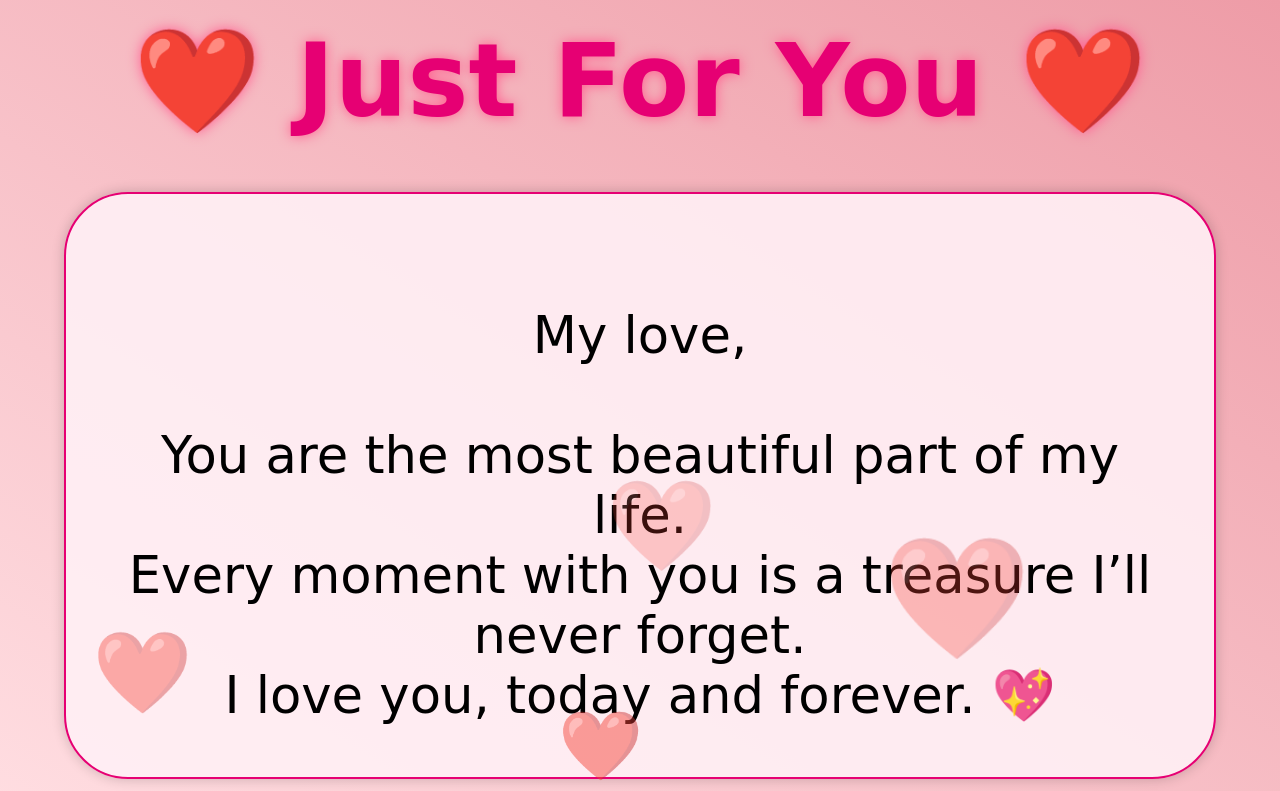
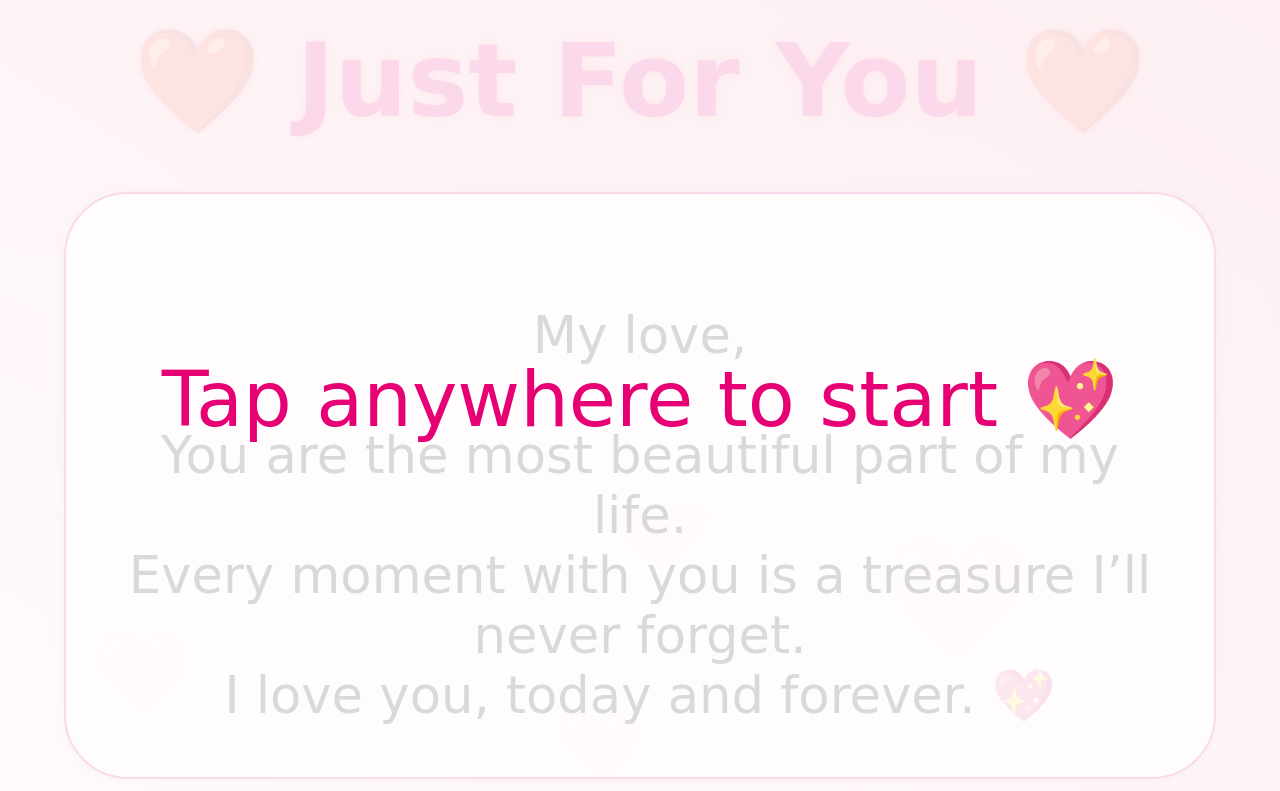
Before and after one commit to manassety/love-project, a plain HTML site: page index.html in a window 1280 px wide. Shown: the top 791 px of the page. Drawn offline with Linux system fonts and the light colour scheme.

Commit message:
Update index.html

```diff
--- a/index.html
+++ b/index.html
@@ -19,11 +19,12 @@
       overflow: hidden;
       font-family: "Segoe Script", cursive;
       text-align: center;
+      position: relative;
     }
 
     h1 {
       color: #e60073;
-      font-size: 8vw;  /* responsive font */
+      font-size: 8vw;
       margin-bottom: 4vw;
       animation: glow 2s infinite alternate;
     }
@@ -38,12 +39,15 @@
       border: 2px solid #e60073;
       border-radius: 5vw;
       padding: 4vw;
-      font-size: 4vw;  /* responsive text */
+      font-size: 4vw;
       max-width: 90%;
       min-width: 60%;
       white-space: pre-line;
       overflow-wrap: break-word;
       box-shadow: 0 0 1vw rgba(0,0,0,0.2);
+      z-index: 1;
+      animation: fadeIn 3s ease-in forwards;
+      opacity: 0;
     }
 
     .heart {
@@ -57,9 +61,11 @@
       100% { transform: translateY(-10vh) scale(1.5); opacity: 0; }
     }
 
-    audio { display: none; }
+    @keyframes fadeIn {
+      to { opacity: 1; }
+    }
 
-    /* Media queries for small screens */
+    /* Mobile responsiveness */
     @media(max-width: 480px){
       h1 { font-size: 10vw; margin-bottom: 6vw; }
       .message { font-size: 5vw; padding: 5vw; border-radius: 6vw; }
@@ -70,10 +76,26 @@
       .message { font-size: 3vw; padding: 2vw; border-radius: 2vw; }
     }
 
+    /* Tap overlay */
+    #tapOverlay {
+      position: fixed;
+      top: 0; left: 0;
+      width: 100%; height: 100%;
+      background: rgba(255,255,255,0.85);
+      display: flex;
+      justify-content: center;
+      align-items: center;
+      font-size: 6vw;
+      color: #e60073;
+      cursor: pointer;
+      z-index: 10;
+      text-align: center;
+    }
   </style>
 </head>
 <body>
   <h1>❤️ Just For You ❤️</h1>
+
   <div class="message">
     My love,
 
@@ -82,22 +104,34 @@
     I love you, today and forever. 💖
   </div>
 
-  <audio autoplay loop>
-    <source src="https://www.soundhelix.com/examples/mp3/SoundHelix-Song-1.mp3" type="audio/mpeg">
+  <!-- Tap overlay for mobile -->
+  <div id="tapOverlay">Tap anywhere to start 💖</div>
+
+  <!-- Background Music -->
+  <audio id="loveMusic" autoplay loop>
+    <source src="love.mp3" type="audio/mpeg">
   </audio>
 
   <script>
-    // Create floating hearts
+    // Floating hearts
     function createHeart() {
       const heart = document.createElement("div");
       heart.classList.add("heart");
       heart.innerHTML = "❤️";
       heart.style.left = Math.random() * 100 + "vw";
-      heart.style.fontSize = (Math.random() * 4 + 4) + "vw"; // responsive size
+      heart.style.fontSize = (Math.random() * 4 + 4) + "vw";
       document.body.appendChild(heart);
       setTimeout(() => heart.remove(), 6000);
     }
     setInterval(createHeart, 500);
+
+    // Play music and hide overlay after tap
+    const overlay = document.getElementById('tapOverlay');
+    overlay.addEventListener('click', () => {
+      const music = document.getElementById('loveMusic');
+      music.play();
+      overlay.style.display = 'none';
+    }, { once: true });
   </script>
 </body>
 </html>
```
